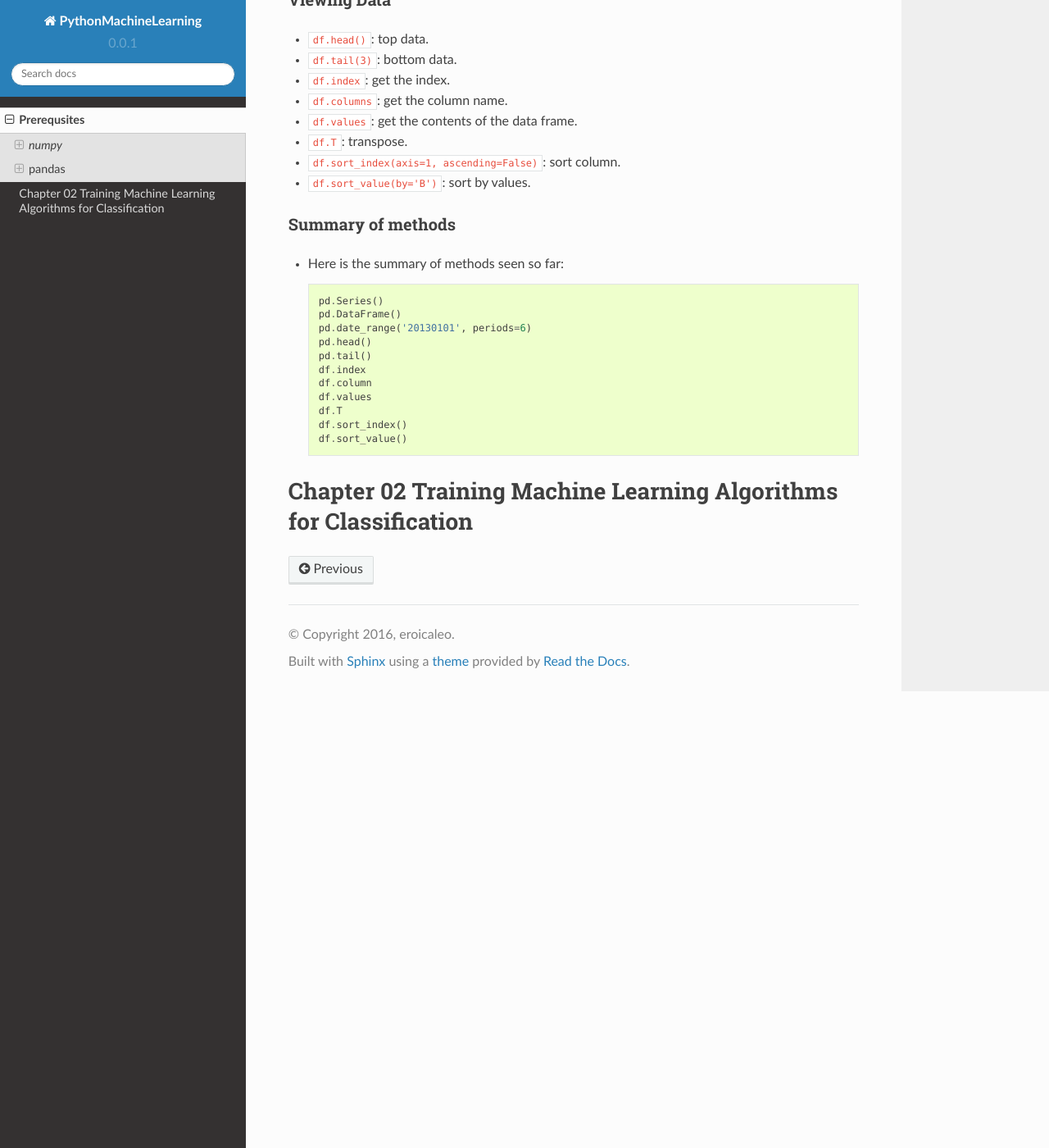
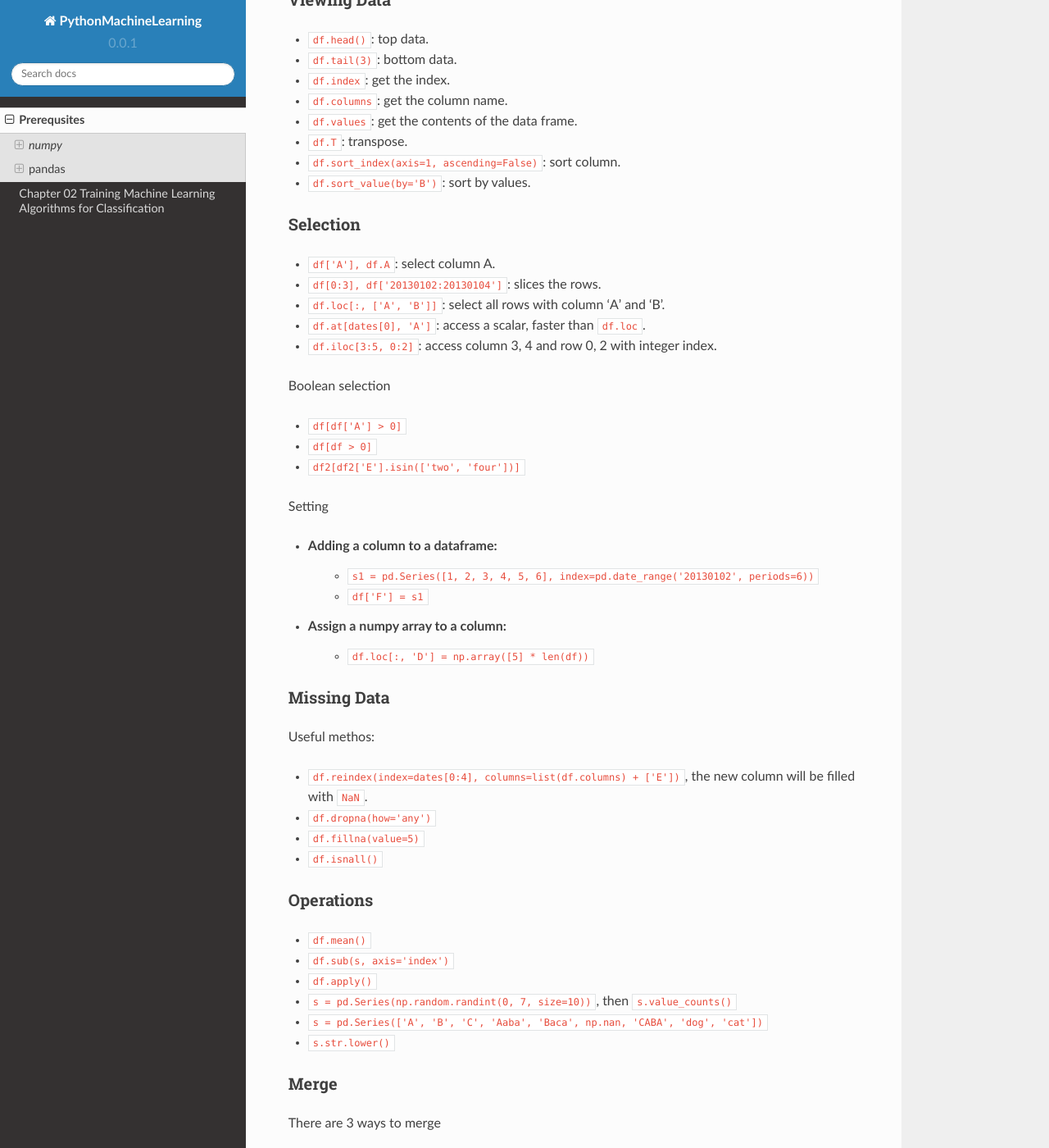
Before and after one commit to eroicaleo/PythonMachineLearning, a Sphinx documentation site: the page built from doc/source/notes.rst, in a window 1280 px wide and 1400 px high, scrolled down 4137 px. Shown: the whole window at 82% size. Built offline with Sphinx 7.4.7 and the Read the Docs theme 2.0.0, drawn with Linux system fonts in a browser that asks for light colours; some of the changed text lies outside the part shown.

Commit message:
updates pandas tutorial to group section

```diff
--- a/doc/source/notes.rst
+++ b/doc/source/notes.rst
@@ -212,6 +212,69 @@ Viewing Data
 * :code:`df.sort_index(axis=1, ascending=False)`: sort column.
 * :code:`df.sort_value(by='B')`: sort by values.
 
+Selection
+^^^^^^^^^
+
+* :code:`df['A'], df.A`: select column A.
+* :code:`df[0:3], df['20130102:20130104']`: slices the rows.
+* :code:`df.loc[:, ['A', 'B']]`: select all rows with column 'A' and 'B'.
+* :code:`df.at[dates[0], 'A']`: access a scalar, faster than :code:`df.loc`.
+* :code:`df.iloc[3:5, 0:2]`: access column 3, 4 and row 0, 2 with integer index.
+
+Boolean selection
+
+* :code:`df[df['A'] > 0]`
+* :code:`df[df > 0]`
+* :code:`df2[df2['E'].isin(['two', 'four'])]`
+
+Setting
+
+* Adding a column to a dataframe:
+    * :code:`s1 = pd.Series([1, 2, 3, 4, 5, 6], index=pd.date_range('20130102', periods=6))`
+    * :code:`df['F'] = s1`
+* Assign a numpy array to a column:
+    * :code:`df.loc[:, 'D'] = np.array([5] * len(df))`
+
+Missing Data
+^^^^^^^^^^^^
+
+Useful methos:
+
+* :code:`df.reindex(index=dates[0:4], columns=list(df.columns) + ['E'])`, the new
+  column will be filled with :code:`NaN`.
+* :code:`df.dropna(how='any')`
+* :code:`df.fillna(value=5)`
+* :code:`df.isnall()`
+
+Operations
+^^^^^^^^^^
+
+* :code:`df.mean()`
+* :code:`df.sub(s, axis='index')`
+* :code:`df.apply()`
+* :code:`s = pd.Series(np.random.randint(0, 7, size=10))`, then :code:`s.value_counts()`
+* :code:`s = pd.Series(['A', 'B', 'C', 'Aaba', 'Baca', np.nan, 'CABA', 'dog', 'cat'])`
+* :code:`s.str.lower()`
+
+Merge
+^^^^^
+
+There are 3 ways to merge
+
+* :code:`concat`, :code:`append`: straight forward, just concat and append two
+  dataframe.
+* :code:`join`: SQL like merge.
+
+Grouping
+^^^^^^^^
+
+3 steps in grouping: :code:`f.groupby(['A', 'B']).sum()`
+
+1. split the data
+2. apply a function to each group separately
+3. combining the results to a data structure
+
+
 Summary of methods
 ^^^^^^^^^^^^^^^^^^
 
@@ -228,6 +291,19 @@ Summary of methods
     df.T
     df.sort_index()
     df.sort_value()
+    df.loc['20130102':'20130104',['A','B']] # loc is property
+    df.at[dates[0], 'A']
+    df.iloc[]
+    df.iat[]
+    df.isin()
+    df.reindex(index=dates[0:4], columns=list(df.columns) + ['E'])
+    df.dropna(how='any')
+    df.fillna(value=5)
+    df.isnall()
+    pd.concat()
+    df.append(s, ignore_index=True)
+    pd.merge(left, right)
+    f.groupby(['A', 'B']).sum()
 
 Chapter 02 Training Machine Learning Algorithms for Classification
 ==================================================================
```
Also changed, not shown: src/tutorials/pandas_tut2.ipynb (added), 1 other file.
